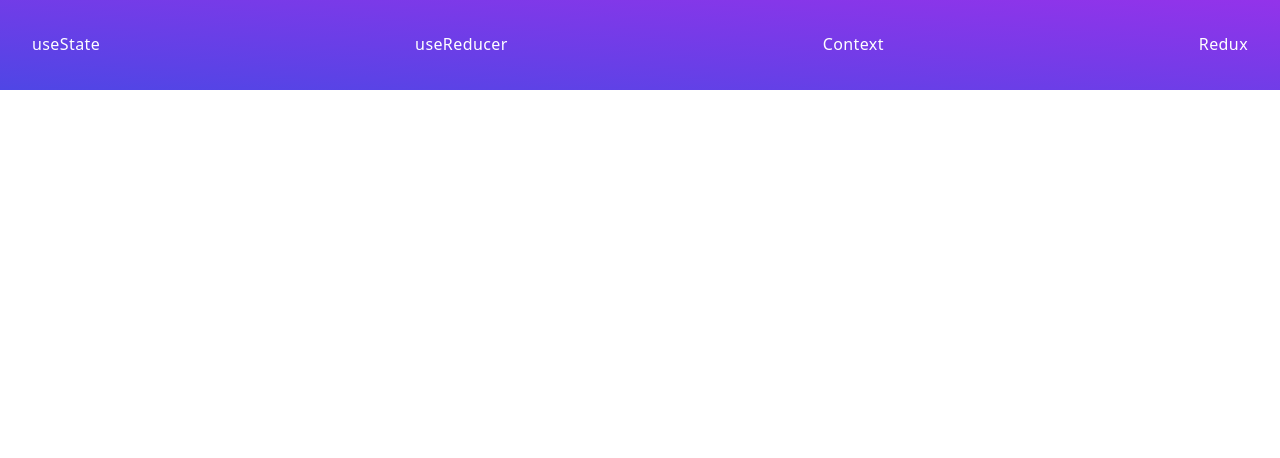
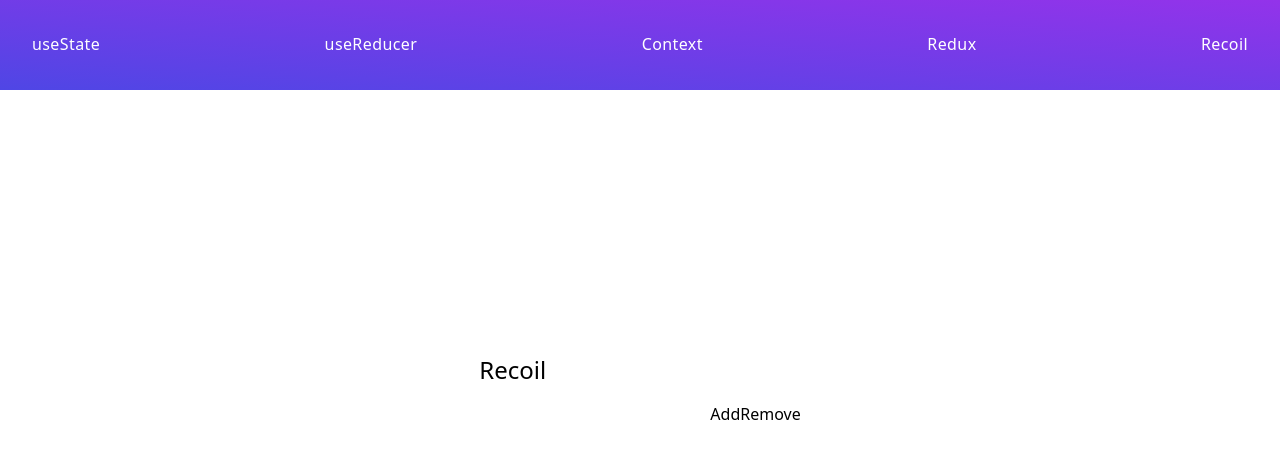
Before and after one commit to lukeajtodd/react-study, a React (Create React App) app in the folder state-management-tools/: page /recoil in a window 1280 px wide. Shown: the top 458 px of the page. Built offline with nearby package versions, Linux system fonts and the light colour scheme.

Commit message:
Added recoil example

```diff
--- a/state-management-tools/package.json
+++ b/state-management-tools/package.json
@@ -17,6 +17,7 @@
     "react-redux": "^7.2.6",
     "react-router-dom": "^6.2.1",
     "react-scripts": "5.0.0",
+    "recoil": "^0.5.2",
     "redux": "^4.1.2",
     "tailwindcss": "^3.0.12",
     "typescript": "^4.4.2",
--- a/state-management-tools/src/App.tsx
+++ b/state-management-tools/src/App.tsx
@@ -7,6 +7,9 @@ import UseContext from './pages/UseContext'
 
 import ReduxProvider from './pages/Redux/store'
 import Redux from './pages/Redux'
+
+import Recoil from './pages/Recoil'
+import { RecoilRoot } from 'recoil'
 
 import { ToolsProvider } from './helpers/Context'
 
@@ -30,6 +33,9 @@ const App = () => {
                 <li className="text-md text-white tracking-wide cursor-pointer hover:border-white hover:border-b-2 border-b-2 border-transparent transition duration-300">
                   <Link to="/redux">Redux</Link>
                 </li>
+                <li className="text-md text-white tracking-wide cursor-pointer hover:border-white hover:border-b-2 border-b-2 border-transparent transition duration-300">
+                  <Link to="/recoil">Recoil</Link>
+                </li>
               </ul>
             </div>
           </nav>
@@ -38,6 +44,7 @@ const App = () => {
             <Route path="/use-reducer" element={<UseReducer />} />
             <Route path="/use-context" element={<ToolsProvider><UseContext /></ToolsProvider>} />
             <Route path="/redux" element={<ReduxProvider><Redux /></ReduxProvider>} />
+            <Route path="/recoil" element={<RecoilRoot><Recoil /></RecoilRoot>} />
           </Routes>
         </div>
       </Router>
--- /dev/null
+++ b/state-management-tools/src/pages/Recoil/helpers.ts
@@ -0,0 +1,4 @@
+export enum ActionKind {
+  Add = 'ADD',
+  Remove = 'REMOVE'
+}
--- /dev/null
+++ b/state-management-tools/src/pages/Recoil/index.tsx
@@ -0,0 +1,45 @@
+import React, { useState } from 'react'
+import { ActionKind } from './helpers'
+import { useRecoilState } from 'recoil'
+import booksAtom from './store'
+
+const RecoilPage = () => {
+  const [ books, setBooks ]: [ string[], any ] = useRecoilState(booksAtom)
+  const [ currentBook, setCurrentBook ] = useState('')
+
+  const handleAction = (type: ActionKind) => {
+    if (!currentBook) return
+
+    switch (type) {
+      case ActionKind.Add:
+        setBooks([...books, currentBook])
+        break
+      case ActionKind.Remove:
+        setBooks(books.filter(book => book !== currentBook))
+        break
+    }
+
+    setCurrentBook('')
+  }
+
+  return (
+    <div
+      style={{ height: '600px' }}
+      className="flex justify-center items-center"
+    >
+      <div>
+        <h1 className="text-2xl mb-4">Recoil</h1>
+        <ul>
+          {books.map((book, index) => (
+            <li key={index}>{book}</li>
+          ))}
+        </ul>
+        <input type="text" value={currentBook} onChange={e => setCurrentBook(e.target.value)}/>
+        <button onClick={() => handleAction(ActionKind.Add)}>Add</button>
+        <button onClick={() => handleAction(ActionKind.Remove)}>Remove</button>
+      </div>
+    </div>
+  )
+}
+
+export default RecoilPage
--- /dev/null
+++ b/state-management-tools/src/pages/Recoil/store.ts
@@ -0,0 +1,8 @@
+import { atom } from 'recoil'
+
+const books = atom({
+  key: 'books',
+  default: []
+})
+
+export default books
```
Also changed, not shown: 1 other file (tests, documents, lock files or other folders).
